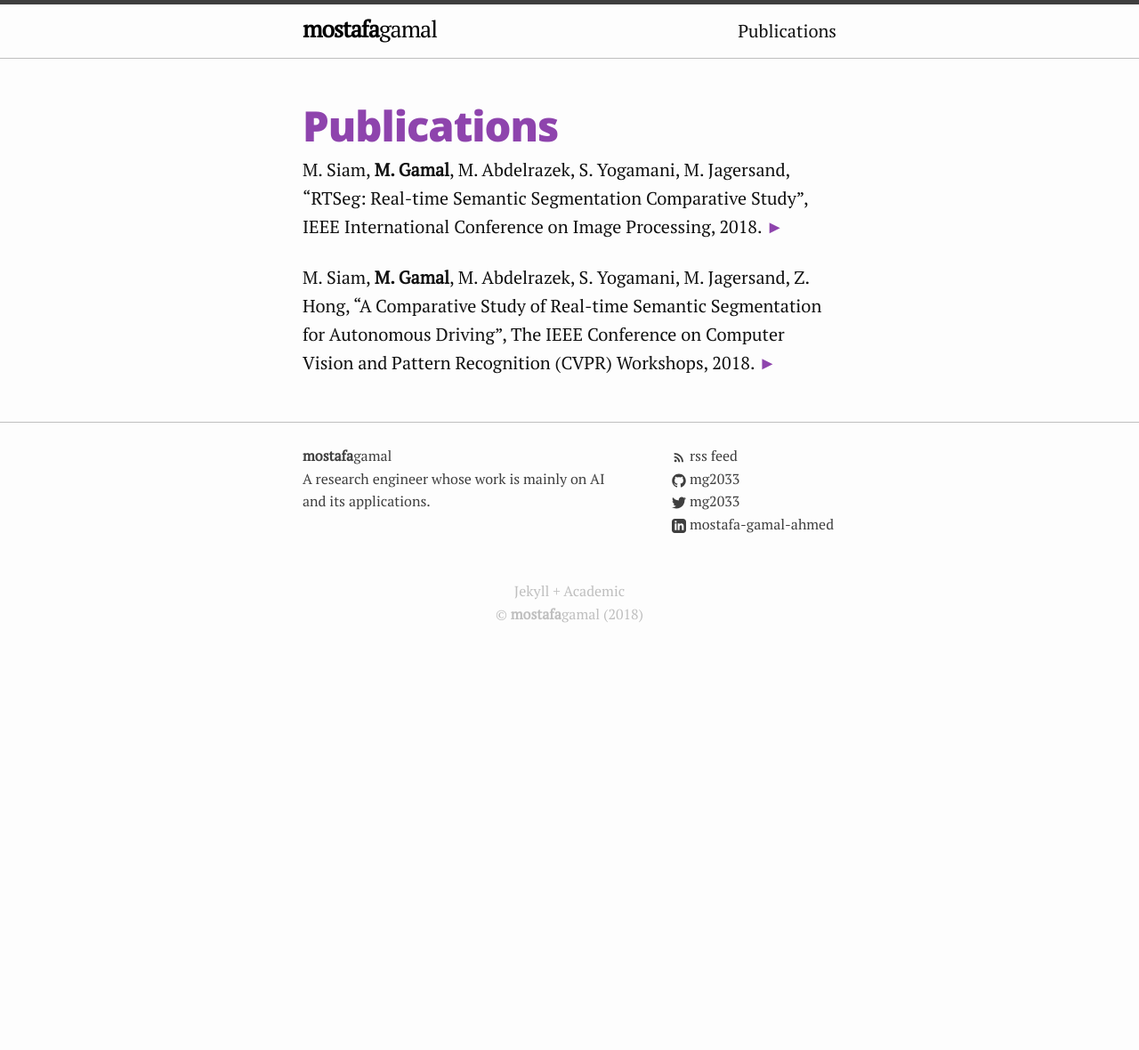
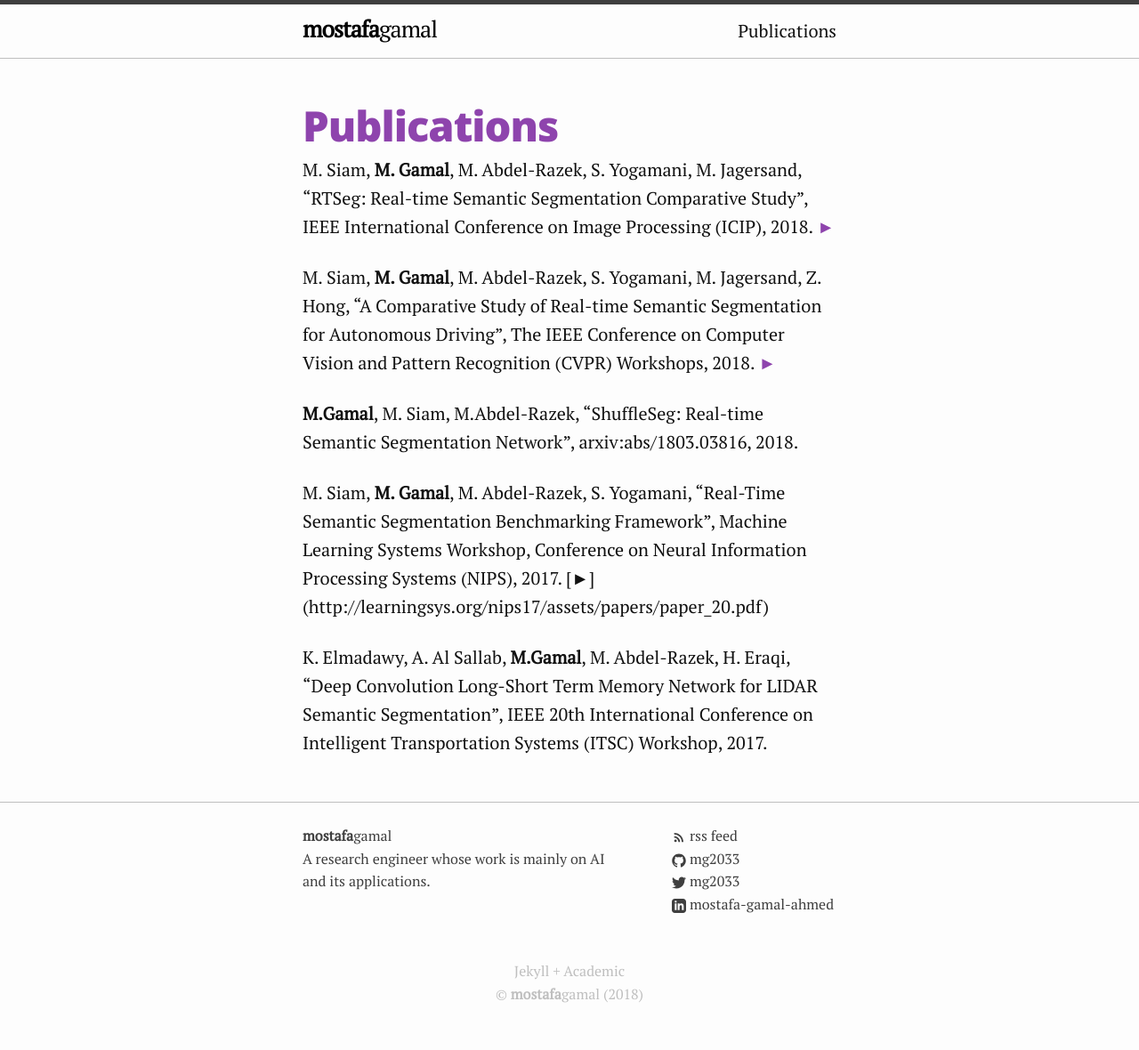
Before and after one commit to MG2033/mg2033.github.io, a Jekyll site: the page built from publications.md, in a window 1280 px wide. Shown: the whole page at 89% size. Built offline with Jekyll 4.4.1, drawn with Linux system fonts in a browser that asks for light colours; before the commit the page ends 900 px from its top, so only the background shows below that.

Commit message:
Publications

```diff
--- a/publications.md
+++ b/publications.md
@@ -3,6 +3,13 @@ layout: page
 title:  "Publications"
 ---
 
-M. Siam, **M. Gamal**, M. Abdelrazek, S. Yogamani, M. Jagersand, "RTSeg: Real-time Semantic Segmentation Comparative Study", IEEE International Conference on Image Processing, 2018. [►](https://arxiv.org/abs/1803.02758)
 
-M. Siam, **M. Gamal**, M. Abdelrazek, S. Yogamani, M. Jagersand, Z. Hong, "A Comparative Study of Real-time Semantic Segmentation for Autonomous Driving", The IEEE Conference on Computer Vision and Pattern Recognition (CVPR) Workshops, 2018. [►](http://openaccess.thecvf.com/content_cvpr_2018_workshops/w12/html/Siam_A_Comparative_Study_CVPR_2018_paper.html)
+M. Siam, **M. Gamal**, M. Abdel-Razek, S. Yogamani, M. Jagersand, "RTSeg: Real-time Semantic Segmentation Comparative Study", IEEE International Conference on Image Processing (ICIP), 2018. [►](https://arxiv.org/abs/1803.02758)
+
+M. Siam, **M. Gamal**, M. Abdel-Razek, S. Yogamani, M. Jagersand, Z. Hong, "A Comparative Study of Real-time Semantic Segmentation for Autonomous Driving", The IEEE Conference on Computer Vision and Pattern Recognition (CVPR) Workshops, 2018. [►](http://openaccess.thecvf.com/content_cvpr_2018_workshops/w12/html/Siam_A_Comparative_Study_CVPR_2018_paper.html)
+
+**M.Gamal**, M. Siam, M.Abdel-Razek, "ShuffleSeg: Real-time Semantic Segmentation Network", arxiv:abs/1803.03816, 2018.
+
+M. Siam, **M. Gamal**, M. Abdel-Razek, S. Yogamani, "Real-Time Semantic Segmentation Benchmarking Framework", Machine Learning Systems Workshop, Conference on Neural Information Processing Systems (NIPS), 2017. [►] (http://learningsys.org/nips17/assets/papers/paper_20.pdf)
+
+K. Elmadawy, A. Al Sallab, **M.Gamal**, M. Abdel-Razek, H. Eraqi, "Deep Convolution Long-Short Term Memory Network for LIDAR Semantic Segmentation", IEEE 20th International Conference on Intelligent Transportation Systems (ITSC) Workshop, 2017.
```
